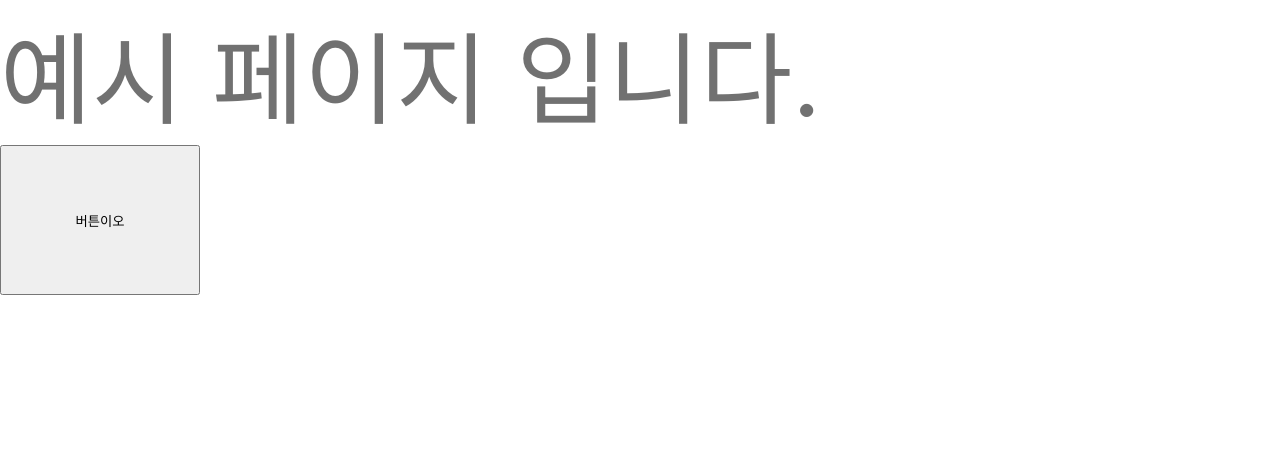
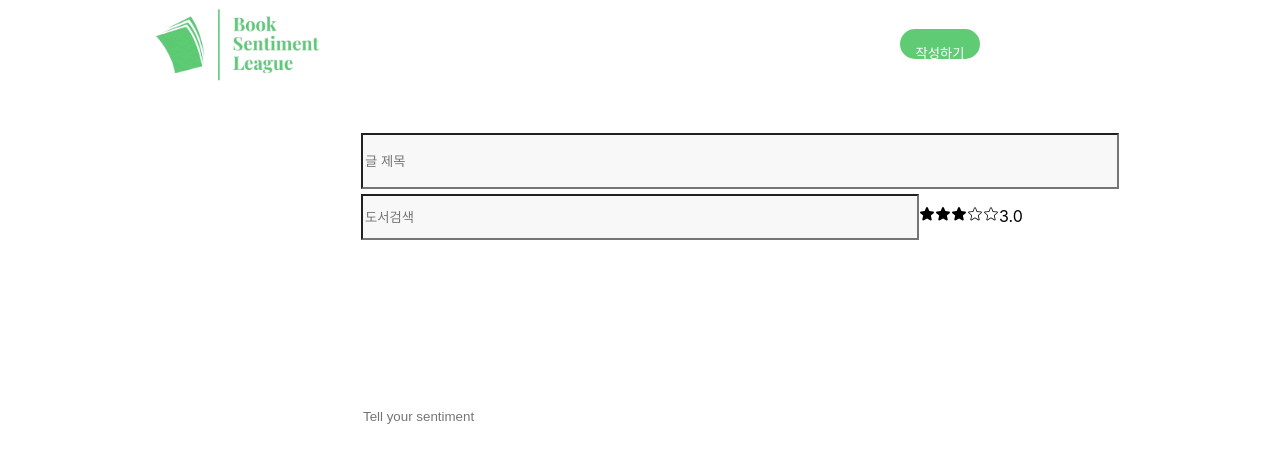
Before and after one commit to unhylz/book_FE, a React (Create React App) app: page / in a window 1280 px wide. Shown: the top 462 px of the page. Built offline with nearby package versions, Linux system fonts and the light colour scheme.

Commit message:
feat : 글 작성 페이지 라우팅 추가

```diff
--- a/src/App.js
+++ b/src/App.js
@@ -3,14 +3,17 @@ import React from 'react';
 import {BrowserRouter,Routes, Route} from 'react-router-dom';
 
 //Container import는 여기 아래에 쭈르륵 해주세요
-import Page1Container from './container/Page1Container';
+//import Page1Container from './container/Page1Container';
+import SentimentWrite from './pages/page2/SentimentWrite';
+import SentimentDetail from './pages/page3/SentimentDetail';
 
 function App() {
   return (
     <>
       <BrowserRouter>
       <Routes>
-        <Route path='/' element={<Page1Container></Page1Container>}/>
+        <Route path='/' element={<SentimentWrite></SentimentWrite>}/>
+        <Route path='/detail' element={<SentimentDetail></SentimentDetail>}/>
       </Routes>
       </BrowserRouter>
     </>
```
